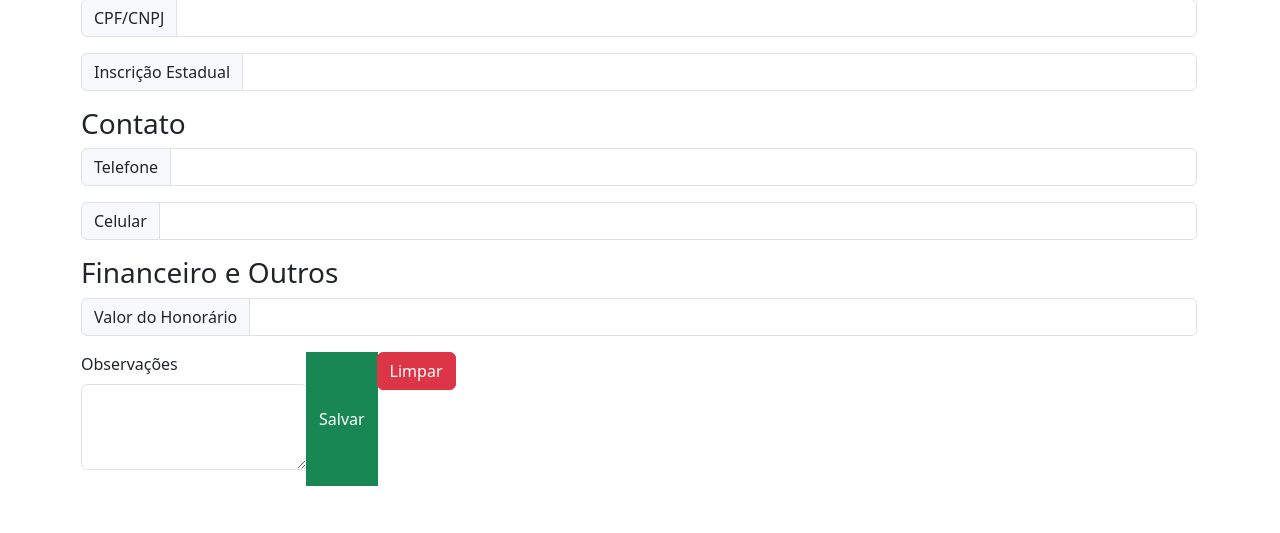
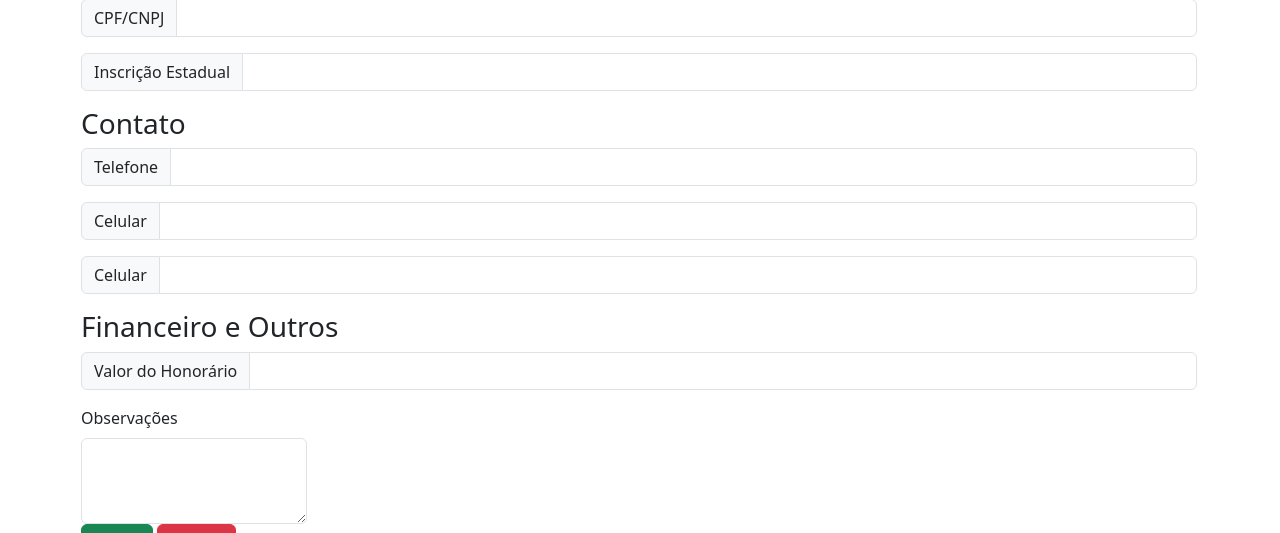
Before and after one commit to AlbertoAlfredo/siscomofi, a Flask app: page /clientes-cadastro in a window 1280 px wide. Shown: the part 724-1257 px from the top of the page. Before the commit the page ends 1210 px from the top, so only its background shows below. Run offline with Flask 3, Linux system fonts and the light colour scheme; some libraries are stand-ins or nearby versions.

Commit message:
corrigido erro de css dos botões

```diff
--- a/templates/clientes-cadastro.html
+++ b/templates/clientes-cadastro.html
@@ -132,6 +132,7 @@
         <input name="celular" type="tel" class="form-control" aria-label="Sizing example input"
             aria-describedby="inputGroup-sizing-default" value="{{cliente.celular if cliente else ""}}">
     </div>
+    {{ form.input_field(name="celualr", type='tel', label='Celular', value=cliente.numero if cliente else "" , placeholder='', required='false', class='') }}
     <hr>
     <h3>Financeiro e Outros</h3>
     <div class="input-group mb-3">
@@ -142,10 +143,11 @@
     <div class="mb-3">
         <label for="exampleFormControlTextarea1" class="form-label">Observações</label>
         <textarea name="observacoes" class="form-control" id="exampleFormControlTextarea1" rows="3">{{cliente.observacoes.strip() if cliente else ""}}</textarea>
+        <button type="submit" class="btn btn-success">Salvar</button>
+    <a href="/clientes-cadastro"><button type="button" class="btn btn-danger">Limpar</button></a>
     </div>
 
-    <button type="submit" class="btn btn-success">Salvar</button>
-    <a href="/clientes-cadastro"><button type="button" class="btn btn-danger">Limpar</button></a>
+
 </form>
 
 
```
